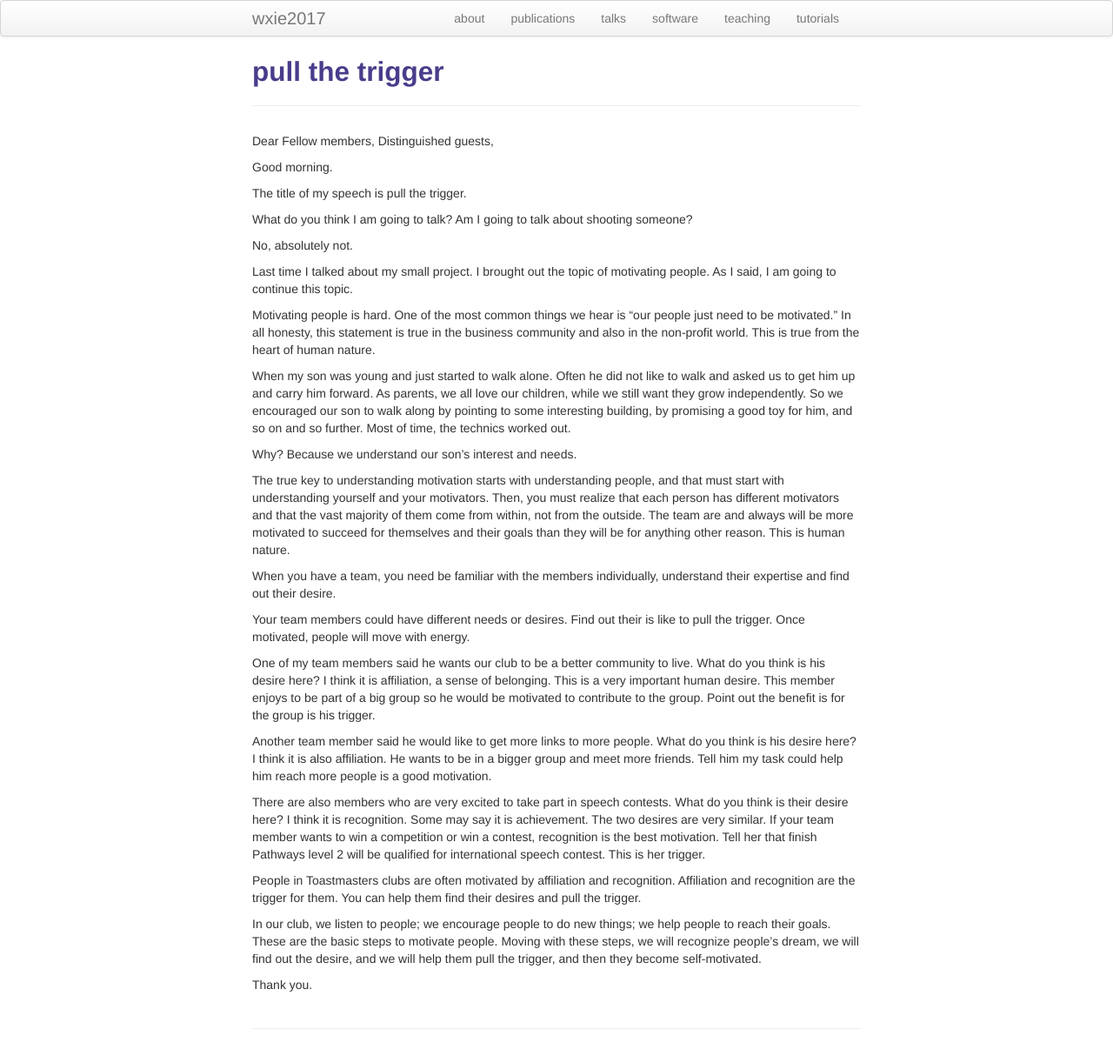
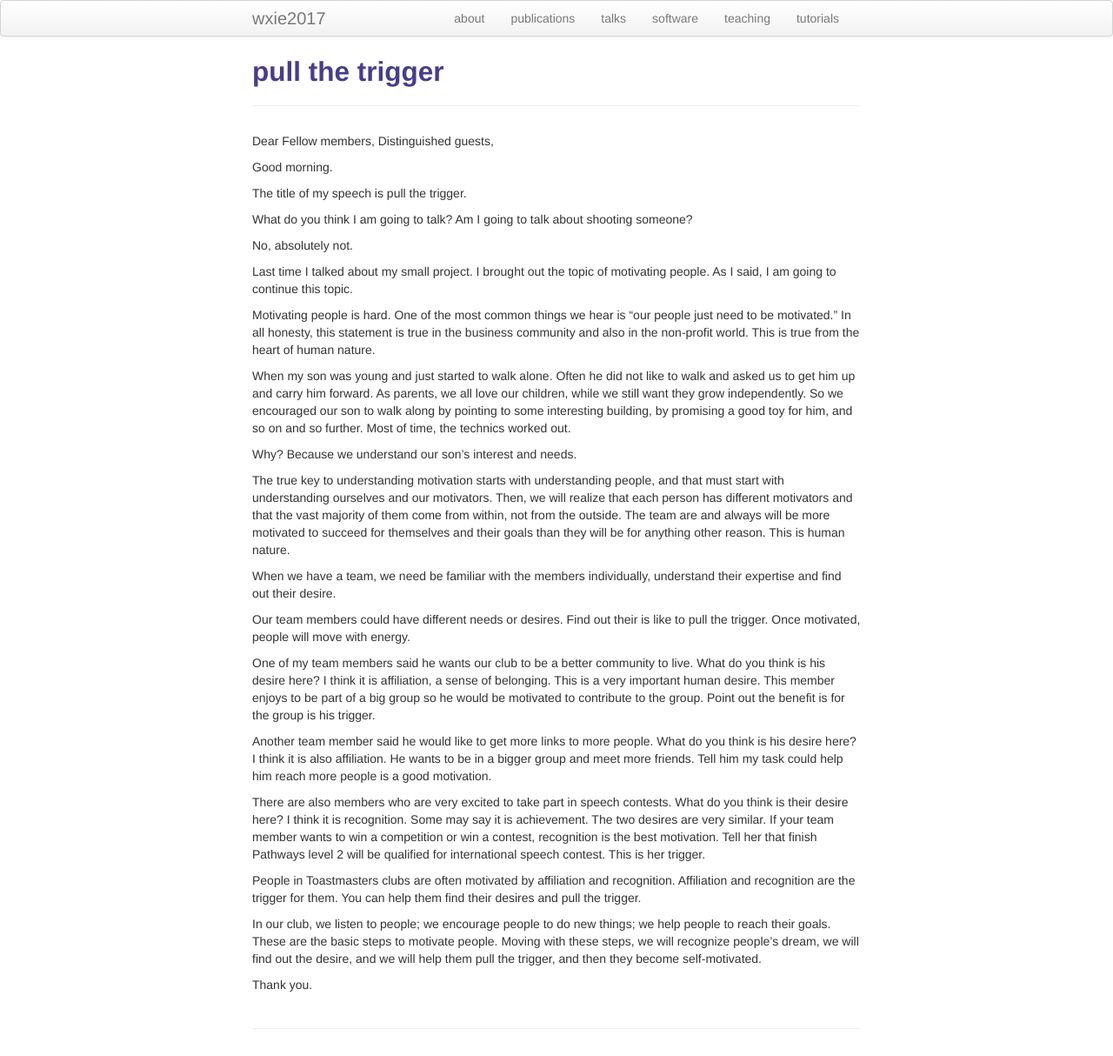
Before and after one commit to wxie2017/wxie2017.github.io, a Jekyll site: the page built from pages/speech/pull_the_trigger.md, in a window 1280 px wide. Shown: the whole page at 87% size. Built offline with Jekyll 4.4.1, drawn with Linux system fonts in a browser that asks for light colours.

Commit message:
update: pull the trigger

```diff
--- a/pages/speech/pull_the_trigger.md
+++ b/pages/speech/pull_the_trigger.md
@@ -33,16 +33,16 @@ toy for him, and so on and so further. Most of time, the technics worked out.
 Why? Because we understand our son's interest and needs.
 
 The true key to understanding motivation starts with understanding people, and
-that must start with understanding yourself and your motivators. Then, you must
+that must start with understanding ourselves and our motivators. Then, we will
 realize that each person has different motivators and that the vast majority of
 them come from within, not from the outside. The team are and always will be
 more motivated to succeed for themselves and their goals than they will be for
 anything other reason. This is human nature.
 
-When you have a team, you need be familiar with the members individually,
+When we have a team, we need be familiar with the members individually,
 understand their expertise and find out their desire.
 
-Your team members could have different needs or desires. Find out their is like
+Our team members could have different needs or desires. Find out their is like
 to pull the trigger. Once motivated, people will move with energy.
 
 One of my team members said he wants our club to be a better community to live.
```
